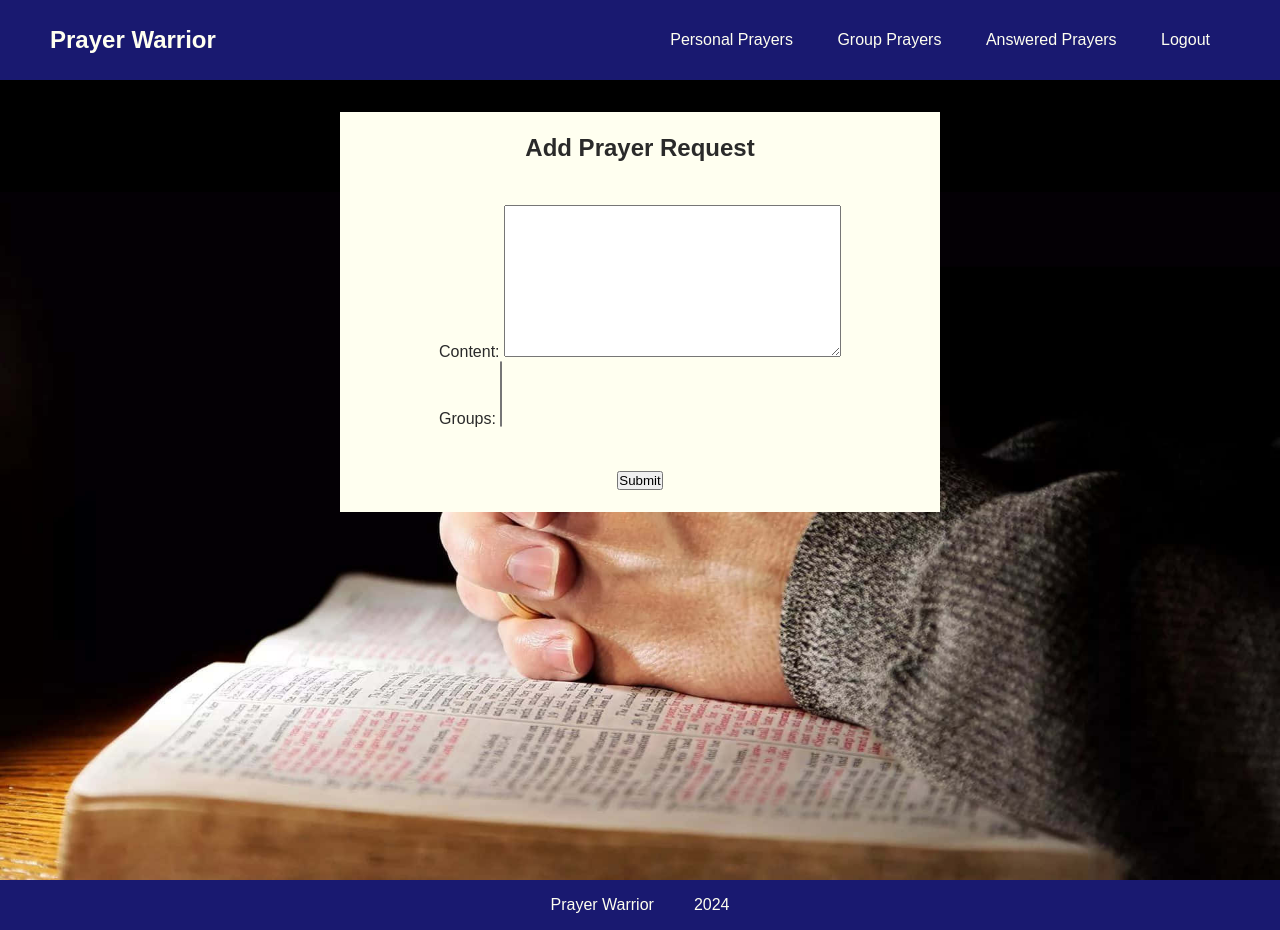
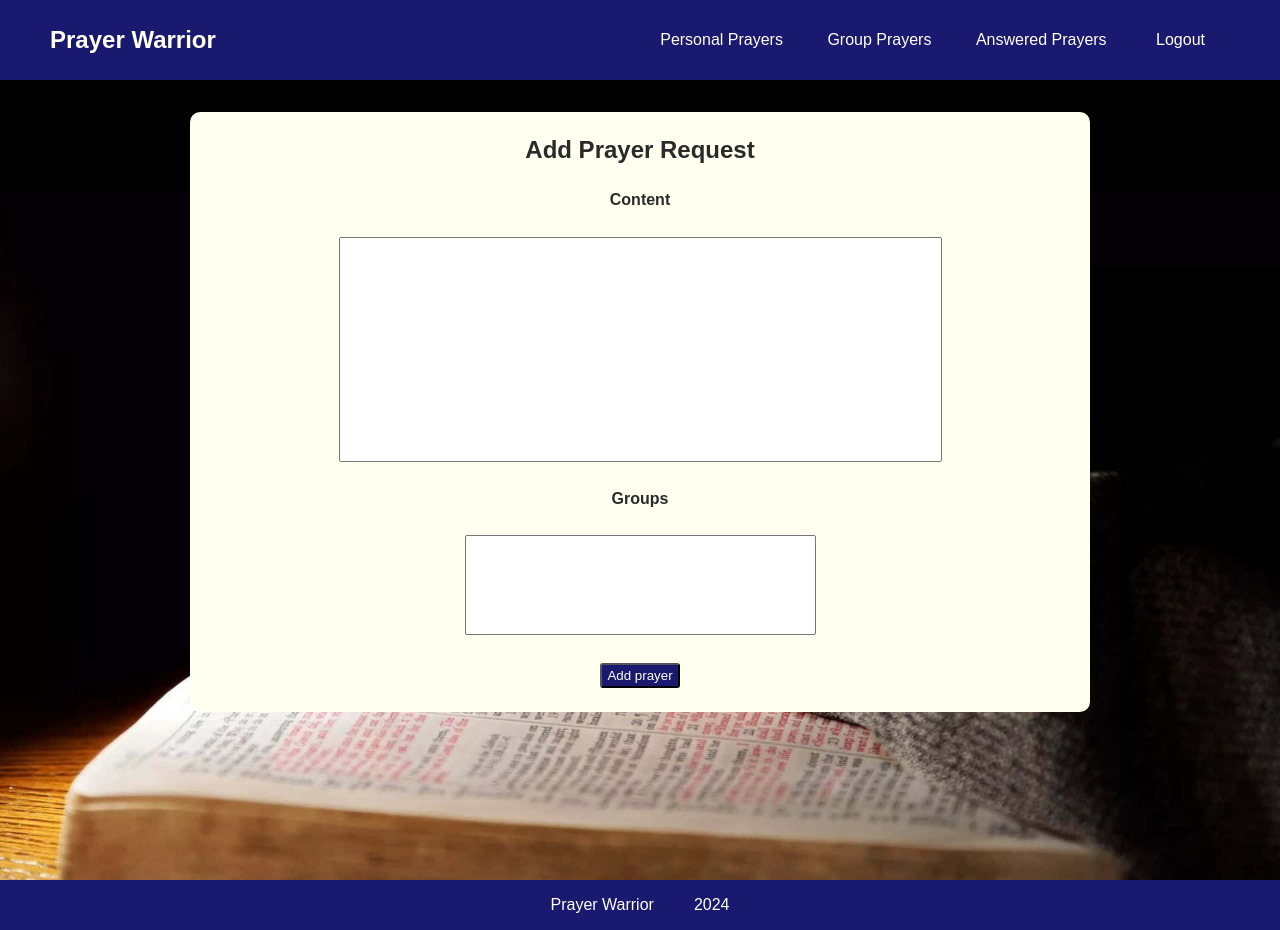
Before and after one commit to stephenlindstrom/prayer_warrior, a Django app: page /app/prayer-request/ in a window 1280 px wide. Run offline with Django 5.2, Linux system fonts and the light colour scheme; the visitor is signed in with stand-in values (Sample User, id 1); lists and menus that the app fills with data are empty.

Commit message:
Update add prayer request page Style individual fields of the page. Make sure that error message is displayed if content field is left empty.

```diff
--- a/app/forms.py
+++ b/app/forms.py
@@ -8,7 +8,8 @@ class PrayerRequestForm(forms.ModelForm):
         user = kwargs.pop("user")
         forms.ModelForm.__init__(self, *args, **kwargs)
         self.fields['groups'].queryset = Group.objects.filter(user=user)
-
+        self.fields['groups'].widget.attrs.update({'class': 'group-selection'})
+        self.fields['content'].widget.attrs.update({'class': 'prayer-content'})
 
     groups = forms.ModelMultipleChoiceField(queryset=Group.objects.none(), label="Groups", required=False)
     class Meta:
--- a/app/static/app/prayer-request.css
+++ b/app/static/app/prayer-request.css
@@ -13,6 +13,48 @@
     align-items: center;
     justify-content: space-around;
     background-color: var(--secondary-color);
-    height: 400px;
-    width: 600px;
+    color: var(--text-color);
+    height: 600px;
+    width: 900px;
+    border-radius: 10px;
+    padding: 10px;
 }
+
+label {
+  font-weight: bold;
+}
+
+.prayer-content {
+  width: 603px;
+  height: 225px;
+  resize: none;
+  padding: 5px 10px;
+}
+
+.group-selection {
+  width: 351px;
+  height: 100px;
+  padding: 2px 5px;
+}
+
+button {
+  padding: 3px 5px;
+  border-radius: 3px;
+  background-color: var(--primary-color);
+  color: var(--secondary-color);
+  cursor: pointer;
+}
+
+@media (max-width: 1125px) {
+  .prayer-request-form {
+    width: 80vw;
+  }
+
+  .prayer-content {
+    width: 67%;
+  }
+
+  .group-selection {
+    width: 39%;
+  }
+}
--- a/app/templates/app/prayer-request.html
+++ b/app/templates/app/prayer-request.html
@@ -12,15 +12,23 @@
     <form action="{% url 'app:prayer-request' %}" method="post" id="prayer-request" class="prayer-request-form">
     {% csrf_token %}
         <h2>Add Prayer Request</h2>
-        <div class="form-input">{{ form }}</div>
-        <button type="submit" id="btn" onclick="disableButton()">Submit</button>
+        <!-- <div class="form-input">{{ form }}</div> -->
+         {% for field in form %}
+          <label class="label-class">{{ field.label }}</label>
+          {{ field }}
+          {% for error in field.errors %}
+            {{ error }}
+          {% endfor %}
+        {% endfor %}
+        <button type="submit" id="btn" onclick="disableButton()">Add prayer</button>
+        {% if messages %}
+          {% for message in messages %}
+            {{ message }}
+          {% endfor %}
+        {% endif %}
     </form>
 </div>
 
-{% if messages %}
-    {% for message in messages %}
-        {{ message }}
-    {% endfor %}
-{% endif %}
+
 
 {% endblock %}
```
Also changed, not shown: app/static/app/personal-prayer.css (+0 -27 lines).
